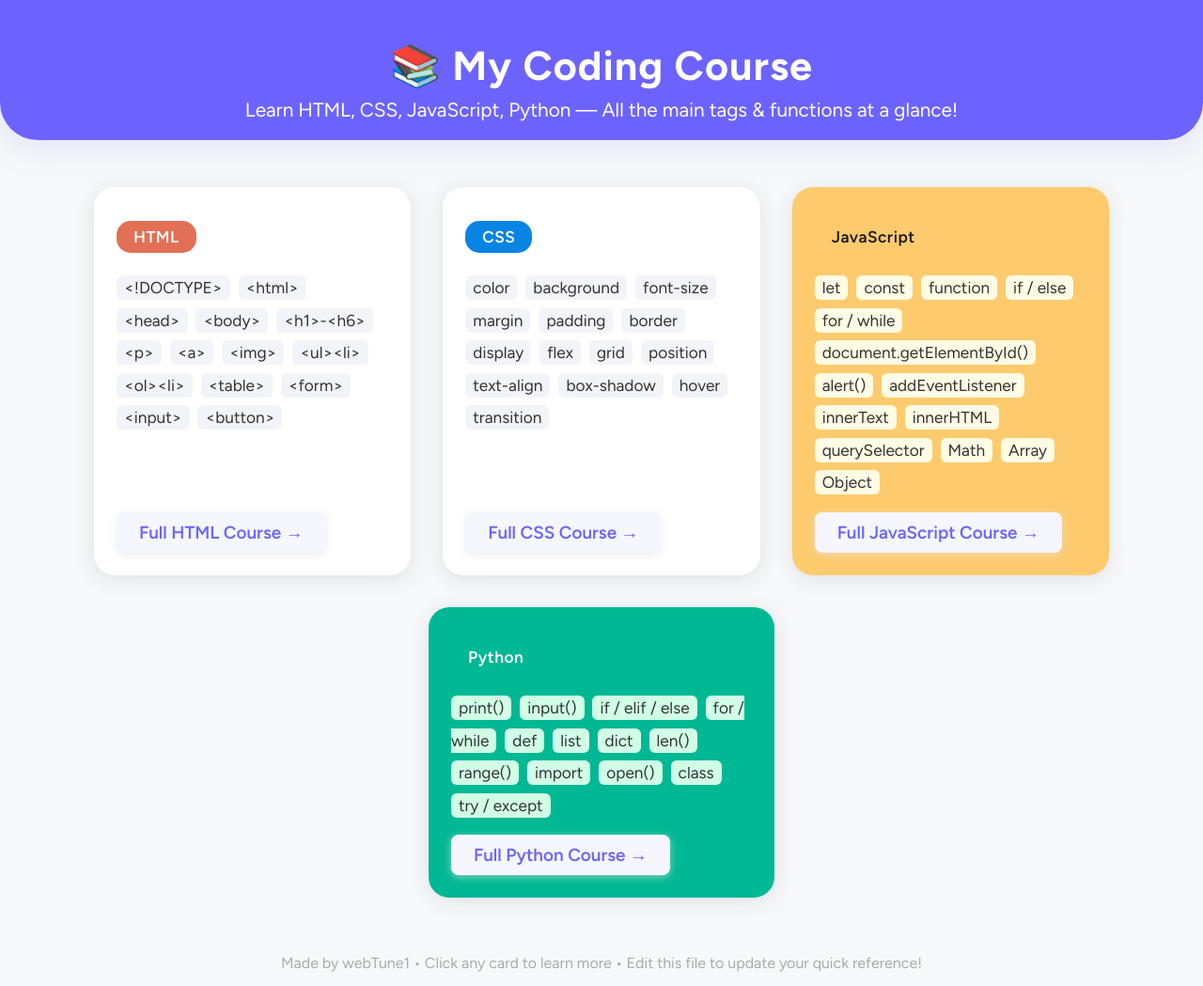
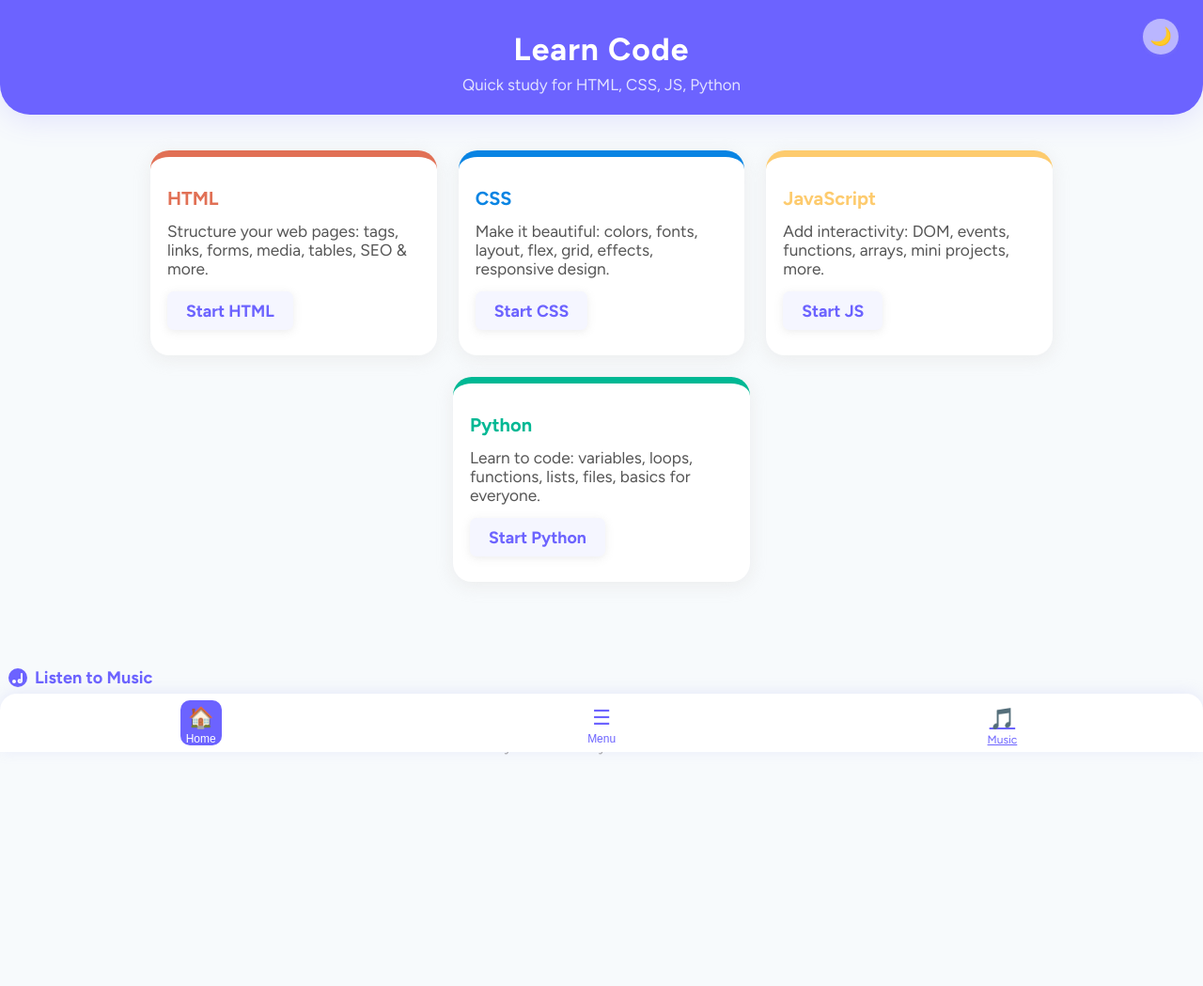
Before and after one commit to webTune1/code, a plain HTML site: page index.html in a window 1280 px wide. Shown: the whole page at 94% size. After the commit the page ends 803 px from the top, so only its background shows below. Drawn offline with Linux system fonts and the light colour scheme.

Commit message:
Update index.html

```diff
--- a/index.html
+++ b/index.html
@@ -2,239 +2,319 @@
 <html lang="en">
 <head>
   <meta charset="UTF-8">
-  <title>My Coding Course - Home</title>
-  <meta name="viewport" content="width=device-width,initial-scale=1.0">
-  <!-- Google Fonts for modern look -->
-  <link href="https://fonts.googleapis.com/css2?family=Figtree:wght@400;600;700&display=swap" rel="stylesheet">
+  <title>Learn Code</title>
+  <meta name="viewport" content="width=device-width, initial-scale=1">
+  <!-- Google Fonts -->
+  <link href="https://fonts.googleapis.com/css2?family=Figtree:wght@400;700&display=swap" rel="stylesheet">
   <style>
     :root {
+      --primary: #6c63ff;
       --html: #e17055;
       --css: #0984e3;
       --js: #fdcb6e;
       --py: #00b894;
-      --bg: #f6f8fa;
+      --bg: #f7fafc;
       --card: #fff;
-      --accent: #6c63ff;
-      --shadow: 0 4px 20px #d4d4d4a8;
+      --shadow: 0 4px 18px #e5e5e5a8;
+      --radius: 20px;
     }
     body {
       font-family: 'Figtree', Arial, sans-serif;
       background: var(--bg);
+      color: #222;
       margin: 0;
       padding: 0;
-      color: #1a1a1a;
+      min-height: 100vh;
+      transition: background 0.3s, color 0.3s;
+    }
+    .dark {
+      background: #1c1c24;
+      color: #f7fafc;
     }
     header {
-      background: var(--accent);
+      text-align: center;
+      padding: 32px 0 18px 0;
+      background: var(--primary);
       color: #fff;
-      text-align: center;
-      padding: 44px 0 20px 0;
-      border-bottom-left-radius: 40px;
-      border-bottom-right-radius: 40px;
-      box-shadow: 0 6px 32px #a5a5f040;
+      border-bottom-left-radius: 32px;
+      border-bottom-right-radius: 32px;
+      position: relative;
+      box-shadow: 0 4px 32px #6c63ff2a;
+      min-height: 72px;
     }
-    h1 {
-      font-size: 2.7rem;
-      margin: 0 0 8px 0;
+    .brand {
+      font-size: 2.1rem;
       font-weight: 700;
       letter-spacing: 1px;
+      margin: 0;
     }
     .subtitle {
-      font-size: 1.3rem;
+      font-size: 1.06rem;
       font-weight: 400;
+      color: #e2e2ff;
+      margin-top: 8px;
     }
+    .dark header { background: #23243a; color: #ffe6e6; }
+    .dark .subtitle { color: #ffe6e6; }
+    .theme-btn {
+      position: absolute;
+      top: 20px;
+      right: 26px;
+      background: #fff8;
+      border: none;
+      border-radius: 50%;
+      width: 38px;
+      height: 38px;
+      display: flex;
+      align-items: center;
+      justify-content: center;
+      font-size: 1.18rem;
+      cursor: pointer;
+      box-shadow: 0 1px 4px #bbb2;
+      transition: background 0.2s;
+    }
+    .theme-btn:hover { background: #fff; }
+    .dark .theme-btn { background: #222c; color: #ffd700;}
     .cards {
       display: flex;
       flex-wrap: wrap;
       justify-content: center;
-      gap: 34px;
-      max-width: 1080px;
-      margin: 50px auto 24px auto;
+      gap: 23px;
+      max-width: 960px;
+      margin: 38px auto 90px auto;
+      padding: 0 12px;
     }
-    .lang-card {
+    .card {
+      flex: 1 1 220px;
+      min-width: 210px;
+      max-width: 280px;
       background: var(--card);
-      border-radius: 22px;
+      border-radius: var(--radius);
       box-shadow: var(--shadow);
-      flex: 1 1 270px;
-      min-width: 270px;
-      max-width: 320px;
-      padding: 36px 24px 24px 24px;
+      padding: 32px 18px 20px 18px;
       display: flex;
       flex-direction: column;
       align-items: flex-start;
       transition: transform 0.16s, box-shadow 0.16s;
       position: relative;
       overflow: hidden;
+      border-top: 7px solid var(--primary);
     }
-    .lang-card:hover {
-      transform: translateY(-8px) scale(1.045);
-      box-shadow: 0 8px 32px #bdbdf1a6;
+    .card:hover {
+      transform: translateY(-7px) scale(1.035);
+      box-shadow: 0 8px 24px #bdbdf199;
       z-index: 2;
     }
-    .lang-badge {
-      display: inline-block;
+    .card.html { border-top: 7px solid var(--html);}
+    .card.css { border-top: 7px solid var(--css);}
+    .card.js { border-top: 7px solid var(--js);}
+    .card.py { border-top: 7px solid var(--py);}
+    .card-title {
+      font-size: 1.25rem;
+      font-weight: 700;
+      margin-bottom: 13px;
+      color: var(--primary);
+    }
+    .card.html .card-title { color: var(--html);}
+    .card.css .card-title { color: var(--css);}
+    .card.js .card-title { color: var(--js);}
+    .card.py .card-title { color: var(--py);}
+    .card-desc {
       font-size: 1.08rem;
+      color: #555;
+      margin-bottom: 14px;
+    }
+    .dark .card { background: #23272f; }
+    .dark .card-title { color: #ffe6e6;}
+    .dark .card.html .card-title { color: #e17055;}
+    .dark .card.css .card-title { color: #7fd0ff;}
+    .dark .card.js .card-title { color: #ffe9ae;}
+    .dark .card.py .card-title { color: #47f8ae;}
+    .card-link {
+      margin-top: auto;
+      font-size: 1.11rem;
       font-weight: 600;
-      letter-spacing: 0.5px;
-      padding: 7px 18px;
-      border-radius: 15px;
-      margin-bottom: 20px;
-      color: #fff;
-    }
-    .html { background: var(--html);}
-    .css { background: var(--css);}
-    .js { background: var(--js); color: #1a1a1a;}
-    .py { background: var(--py);}
-    .quicktags {
-      margin-bottom: 14px;
-      line-height: 2;
-    }
-    .quicktags code {
-      background: #f3f3fa;
-      color: #333;
-      border-radius: 6px;
-      padding: 3px 8px;
-      font-size: 1.08rem;
-      margin-right: 5px;
-      font-family: 'Figtree', monospace;
-    }
-    .js .quicktags code { background: #fffbe4; }
-    .css .quicktags code { background: #eaf2ff; }
-    .html .quicktags code { background: #ffe6e6; }
-    .py .quicktags code { background: #d0ffe6; }
-    .study-link {
-      margin-top: auto;
-      font-size: 1.18rem;
-      font-weight: 600;
-      color: var(--accent);
+      color: var(--primary);
       text-decoration: none;
       background: #f5f6ff;
-      padding: 10px 24px;
-      border-radius: 8px;
+      padding: 10px 20px;
+      border-radius: 7px;
       box-shadow: 0 2px 8px #e2e2e2a0;
       border: none;
       transition: background 0.18s;
       display: inline-block;
+      margin-bottom: 7px;
     }
-    .study-link:hover {
-      background: var(--accent);
+    .card-link:hover {
+      background: var(--primary);
       color: #fff;
     }
-    footer {
-      text-align: center;
-      color: #aaa;
-      margin-top: 60px;
-      padding-bottom: 15px;
-      font-size: 1rem;
+    .dark .card-link { background: #292d38; color: #ffe6e6;}
+    .dark .card-link:hover { background: #6c63ff; color: #fff;}
+    .music-link {
+      display: flex; align-items: center; gap: 6px;
+      font-size: 1.13rem;
+      font-weight: 600;
+      color: var(--primary);
+      text-decoration: none;
+      margin-top: 8px;
+      margin-left: 7px;
     }
-    @media (max-width: 1000px) {
-      .cards { flex-direction: column; align-items: center;}
-      .lang-card { width: 90%; max-width: 500px; min-width: 0; }
+    .music-link svg { font-size: 1.37rem; }
+    .dark .music-link { color: #ffe6e6;}
+    /* Bottom Navigation */
+    .bottom-nav {
+      position: fixed;
+      z-index: 100;
+      left: 0; right: 0; bottom: 0;
+      background: #fff;
+      box-shadow: 0 -2px 16px #a5a5f02f;
+      display: flex;
+      justify-content: space-around;
+      align-items: center;
+      height: 62px;
+      border-top-left-radius: 18px;
+      border-top-right-radius: 18px;
     }
-    @media (max-width: 600px) {
-      .cards { gap: 16px; }
-      .lang-card { padding: 24px 8vw 18px 8vw; }
-      h1 { font-size: 2rem;}
+    .dark .bottom-nav { background: #262937; }
+    .nav-btn {
+      background: none;
+      border: none;
+      font-size: 1.38rem;
+      color: var(--primary);
+      display: flex;
+      flex-direction: column;
+      align-items: center;
+      cursor: pointer;
+      padding: 6px 6px 0 6px;
+      transition: color 0.18s;
+      border-radius: 10px;
+    }
+    .nav-btn:active,
+    .nav-btn.selected {
+      color: #fff;
+      background: var(--primary);
+    }
+    .dark .nav-btn { color: #ffe6e6;}
+    .dark .nav-btn.selected,
+    .dark .nav-btn:active { color: #262937; background: #ffe6e6;}
+    .nav-label {
+      font-size: 0.75rem;
+      margin-top: 2px;
+      font-weight: 500;
+    }
+    @media (max-width: 700px) {
+      .cards { gap: 13px; }
+      .card { min-width: 92vw; max-width: 97vw; padding: 22px 5vw 18px 5vw;}
+      .brand { font-size: 1.45rem;}
+      .subtitle { font-size: 0.91rem;}
+      .music-link { font-size: 1rem;}
+      header { padding-top: 22px; padding-bottom: 10px;}
+    }
+    @media (max-width: 400px) {
+      .nav-label { display: none; }
+      .music-link { font-size: 0.91rem;}
+      .card-link { font-size: 0.98rem; padding: 8px 13px;}
     }
   </style>
 </head>
 <body>
   <header>
-    <h1>📚 My Coding Course</h1>
-    <div class="subtitle">Learn HTML, CSS, JavaScript, Python — All the main tags & functions at a glance!</div>
+    <button class="theme-btn" id="themeBtn" title="Toggle Dark/Light">
+      <span id="themeIcon">🌙</span>
+    </button>
+    <div class="brand">Learn Code</div>
+    <div class="subtitle">Quick study for HTML, CSS, JS, Python</div>
   </header>
-  <div class="cards">
-
-    <!-- HTML Card -->
-    <div class="lang-card">
-      <span class="lang-badge html">HTML</span>
-      <div class="quicktags">
-        <code>&lt;!DOCTYPE&gt;</code>
-        <code>&lt;html&gt;</code>
-        <code>&lt;head&gt;</code>
-        <code>&lt;body&gt;</code>
-        <code>&lt;h1&gt;-&lt;h6&gt;</code>
-        <code>&lt;p&gt;</code>
-        <code>&lt;a&gt;</code>
-        <code>&lt;img&gt;</code>
-        <code>&lt;ul&gt;&lt;li&gt;</code>
-        <code>&lt;ol&gt;&lt;li&gt;</code>
-        <code>&lt;table&gt;</code>
-        <code>&lt;form&gt;</code>
-        <code>&lt;input&gt;</code>
-        <code>&lt;button&gt;</code>
+  <main>
+    <div class="cards">
+      <div class="card html">
+        <div class="card-title">HTML</div>
+        <div class="card-desc">Structure your web pages: tags, links, forms, media, tables, SEO & more.</div>
+        <a class="card-link" href="html-study.html">Start HTML</a>
       </div>
-      <a class="study-link" href="html-study.html">Full HTML Course →</a>
+      <div class="card css">
+        <div class="card-title">CSS</div>
+        <div class="card-desc">Make it beautiful: colors, fonts, layout, flex, grid, effects, responsive design.</div>
+        <a class="card-link" href="css-study.html">Start CSS</a>
+      </div>
+      <div class="card js">
+        <div class="card-title">JavaScript</div>
+        <div class="card-desc">Add interactivity: DOM, events, functions, arrays, mini projects, more.</div>
+        <a class="card-link" href="js-study.html">Start JS</a>
+      </div>
+      <div class="card py">
+        <div class="card-title">Python</div>
+        <div class="card-desc">Learn to code: variables, loops, functions, lists, files, basics for everyone.</div>
+        <a class="card-link" href="python-study.html">Start Python</a>
+      </div>
     </div>
-
-    <!-- CSS Card -->
-    <div class="lang-card">
-      <span class="lang-badge css">CSS</span>
-      <div class="quicktags">
-        <code>color</code>
-        <code>background</code>
-        <code>font-size</code>
-        <code>margin</code>
-        <code>padding</code>
-        <code>border</code>
-        <code>display</code>
-        <code>flex</code>
-        <code>grid</code>
-        <code>position</code>
-        <code>text-align</code>
-        <code>box-shadow</code>
-        <code>hover</code>
-        <code>transition</code>
-      </div>
-      <a class="study-link" href="css-study.html">Full CSS Course →</a>
+    <a class="music-link" href="https://webtune1.github.io/Music" target="_blank" title="Listen to Music">
+      <svg width="24" height="24" fill="none"><circle cx="12" cy="12" r="10" fill="#6c63ff"/><path d="M16 8V15.5C16 17 14 17.5 13 16.5C12 15.5 13 13.5 14.5 14.5" stroke="#fff" stroke-width="2" stroke-linecap="round"/><circle cx="8" cy="16" r="2" fill="#fff"/></svg>
+      Listen to Music
+    </a>
+  </main>
+  <!-- Bottom Navigation -->
+  <nav class="bottom-nav">
+    <button class="nav-btn selected" onclick="scrollToTop()">
+      <span>🏠</span>
+      <span class="nav-label">Home</span>
+    </button>
+    <button class="nav-btn" onclick="openMenu()">
+      <span>☰</span>
+      <span class="nav-label">Menu</span>
+    </button>
+    <a class="nav-btn" href="https://webtune1.github.io/Music" target="_blank">
+      <span>🎵</span>
+      <span class="nav-label">Music</span>
+    </a>
+  </nav>
+  <!-- Simple Menu Popup (for mobile nav) -->
+  <div id="menuModal" style="display:none;position:fixed;z-index:200;left:0;top:0;width:100vw;height:100vh;background:rgba(44,44,55,0.86);">
+    <div style="background:#fff;max-width:320px;margin:70px auto;border-radius:16px;box-shadow:0 3px 18px #0004;padding:34px 22px 24px 22px;position:relative;" class="dark-card">
+      <button onclick="closeMenu()" style="position:absolute;top:13px;right:17px;background:none;border:none;font-size:1.7rem;cursor:pointer;">✖️</button>
+      <div style="font-size:1.3rem;font-weight:700;margin-bottom:15px;">Menu</div>
+      <a href="html-study.html" class="card-link" style="margin-bottom:10px;display:block;">HTML Study</a>
+      <a href="css-study.html" class="card-link" style="margin-bottom:10px;display:block;">CSS Study</a>
+      <a href="js-study.html" class="card-link" style="margin-bottom:10px;display:block;">JS Study</a>
+      <a href="python-study.html" class="card-link" style="margin-bottom:10px;display:block;">Python Study</a>
+      <a href="https://webtune1.github.io/Music" target="_blank" class="card-link" style="margin-bottom:10px;display:block;">Music 🎵</a>
+      <a href="#" class="card-link" onclick="closeMenu()" style="display:block;">Close</a>
     </div>
-
-    <!-- JavaScript Card -->
-    <div class="lang-card js">
-      <span class="lang-badge js">JavaScript</span>
-      <div class="quicktags">
-        <code>let</code>
-        <code>const</code>
-        <code>function</code>
-        <code>if / else</code>
-        <code>for / while</code>
-        <code>document.getElementById()</code>
-        <code>alert()</code>
-        <code>addEventListener</code>
-        <code>innerText</code>
-        <code>innerHTML</code>
-        <code>querySelector</code>
-        <code>Math</code>
-        <code>Array</code>
-        <code>Object</code>
-      </div>
-      <a class="study-link" href="js-study.html">Full JavaScript Course →</a>
-    </div>
-
-    <!-- Python Card -->
-    <div class="lang-card py">
-      <span class="lang-badge py">Python</span>
-      <div class="quicktags">
-        <code>print()</code>
-        <code>input()</code>
-        <code>if / elif / else</code>
-        <code>for / while</code>
-        <code>def</code>
-        <code>list</code>
-        <code>dict</code>
-        <code>len()</code>
-        <code>range()</code>
-        <code>import</code>
-        <code>open()</code>
-        <code>class</code>
-        <code>try / except</code>
-      </div>
-      <a class="study-link" href="python-study.html">Full Python Course →</a>
-    </div>
-
   </div>
-  <footer>
-    Made by webTune1 • Click any card to learn more • Edit this file to update your quick reference!
+  <footer style="text-align:center;color:#aaa;margin-top:30px;font-size:1.02rem;">
+    &copy; webTune1 — <span style="color:#6c63ff;">Learn Code</span>. <br>
+    Mobile ready. Edit to add your own links or features!
   </footer>
+  <script>
+    // Theme toggle
+    const themeBtn = document.getElementById('themeBtn');
+    const themeIcon = document.getElementById('themeIcon');
+    function setTheme(mode) {
+      if(mode==='dark') {
+        document.body.classList.add('dark');
+        themeIcon.textContent = "🌞";
+        document.querySelectorAll('.dark-card').forEach(card=>card.style.background="#23272f");
+      } else {
+        document.body.classList.remove('dark');
+        themeIcon.textContent = "🌙";
+        document.querySelectorAll('.dark-card').forEach(card=>card.style.background="#fff");
+      }
+      localStorage.setItem('theme', mode);
+    }
+    themeBtn.onclick = function() {
+      setTheme(document.body.classList.contains('dark')?'light':'dark');
+    }
+    if(localStorage.getItem('theme')==='dark') setTheme('dark');
+    // Bottom nav
+    function scrollToTop() { window.scrollTo({ top: 0, behavior: "smooth" }); }
+    // Menu
+    function openMenu() { document.getElementById('menuModal').style.display = 'block'; }
+    function closeMenu() { document.getElementById('menuModal').style.display = 'none'; }
+    // Auto close menu on click outside
+    document.getElementById('menuModal').addEventListener('click', function(e) {
+      if (e.target === this) closeMenu();
+    });
+  </script>
 </body>
 </html>
```
